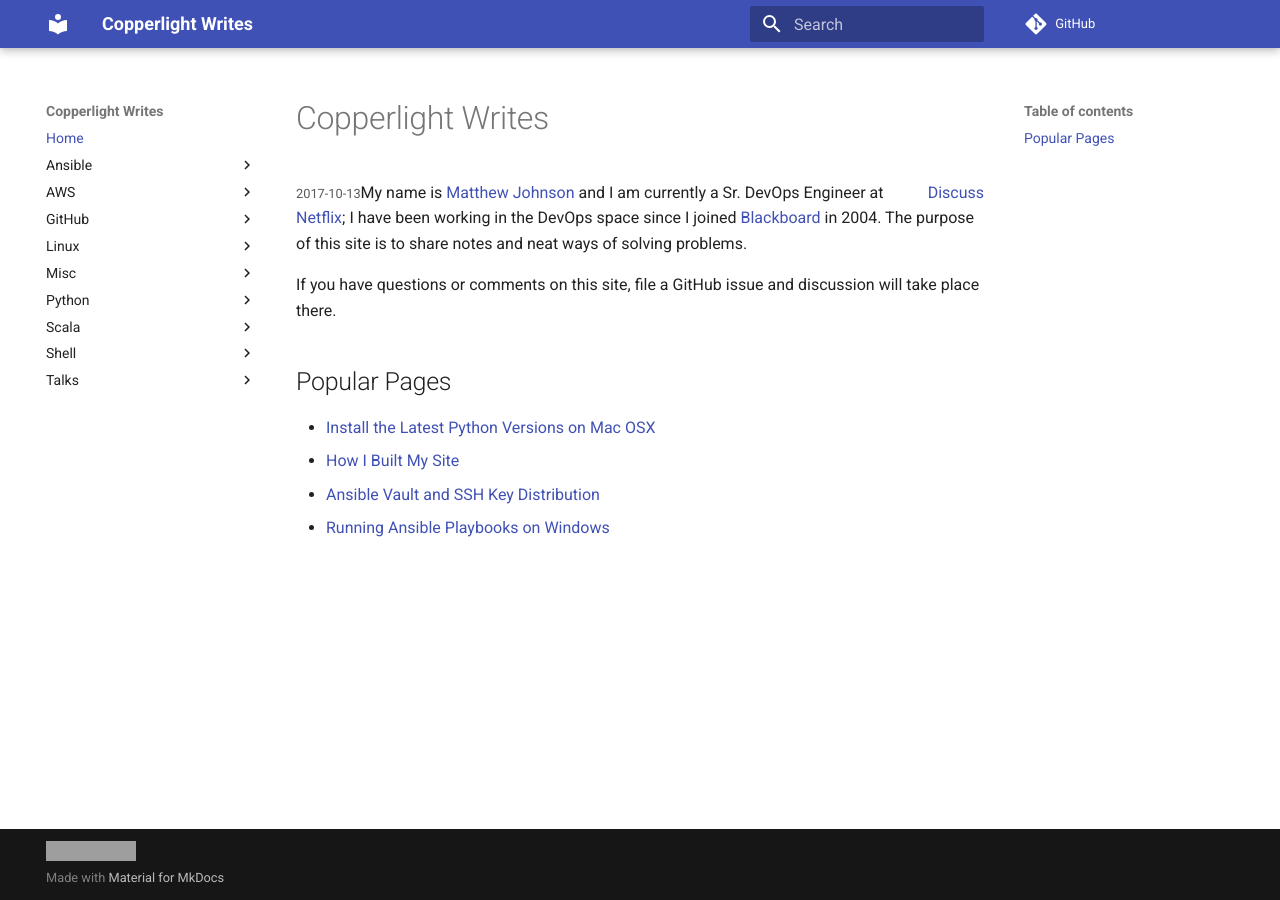
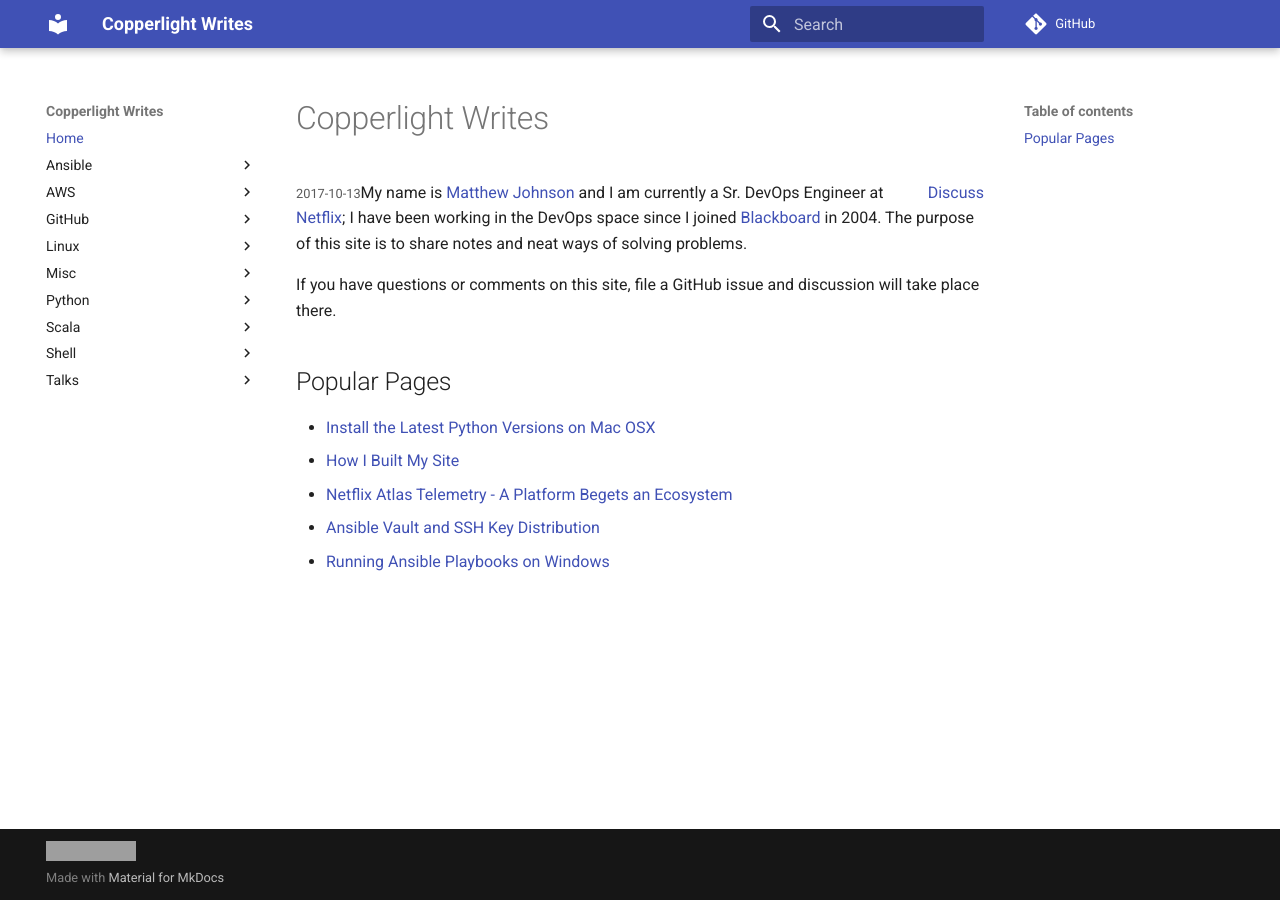
Before and after one commit to copperlight/copperlight.github.io, an MkDocs documentation site: the page built from docs/index.md, in a window 1280 px wide. Built offline with MkDocs 1.6.1 and Material for MkDocs 9.7.7, drawn with Linux system fonts in a browser that asks for light colours; some web fonts are replaced; comment, search, counter and statistics services are not loaded; old or Windows-style settings are respelled for this version of MkDocs; grey boxes are pictures that could not be loaded.

Commit message:
add atlas talk to popular list

```diff
--- a/docs/index.md
+++ b/docs/index.md
@@ -13,5 +13,6 @@ If you have questions or comments on this site, file a GitHub issue and discussi
 
 * [Install the Latest Python Versions on Mac OSX](python/install-the-latest-python-versions-on-macosx.md)
 * [How I Built My Site](github/how-i-built-my-site.md)
+* [Netflix Atlas Telemetry - A Platform Begets an Ecosystem](talks/netflix-atlas-telemetry-a-platform-begets-an-ecosystem.md)
 * [Ansible Vault and SSH Key Distribution](ansible/ansible-vault-and-ssh-key-distribution.md)
 * [Running Ansible Playbooks on Windows](ansible/running-ansible-playbooks-on-windows.md)
```
